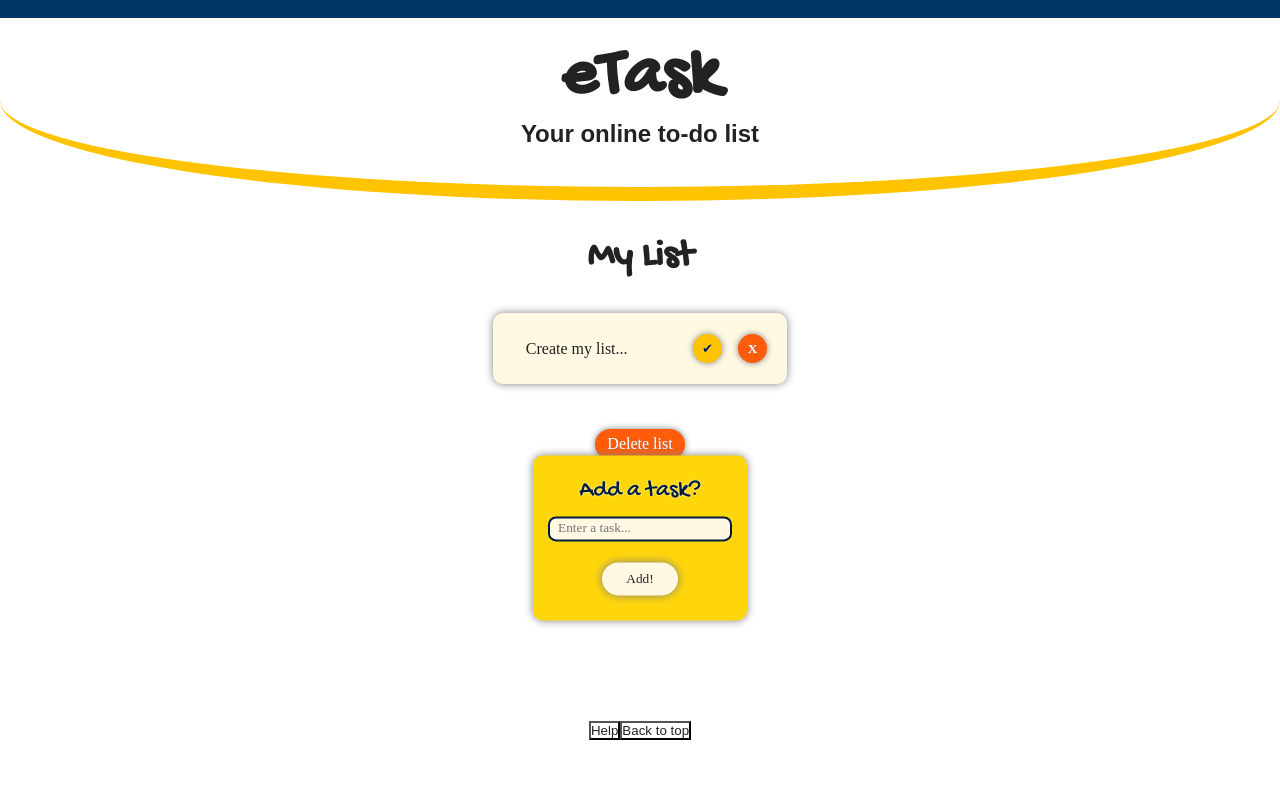
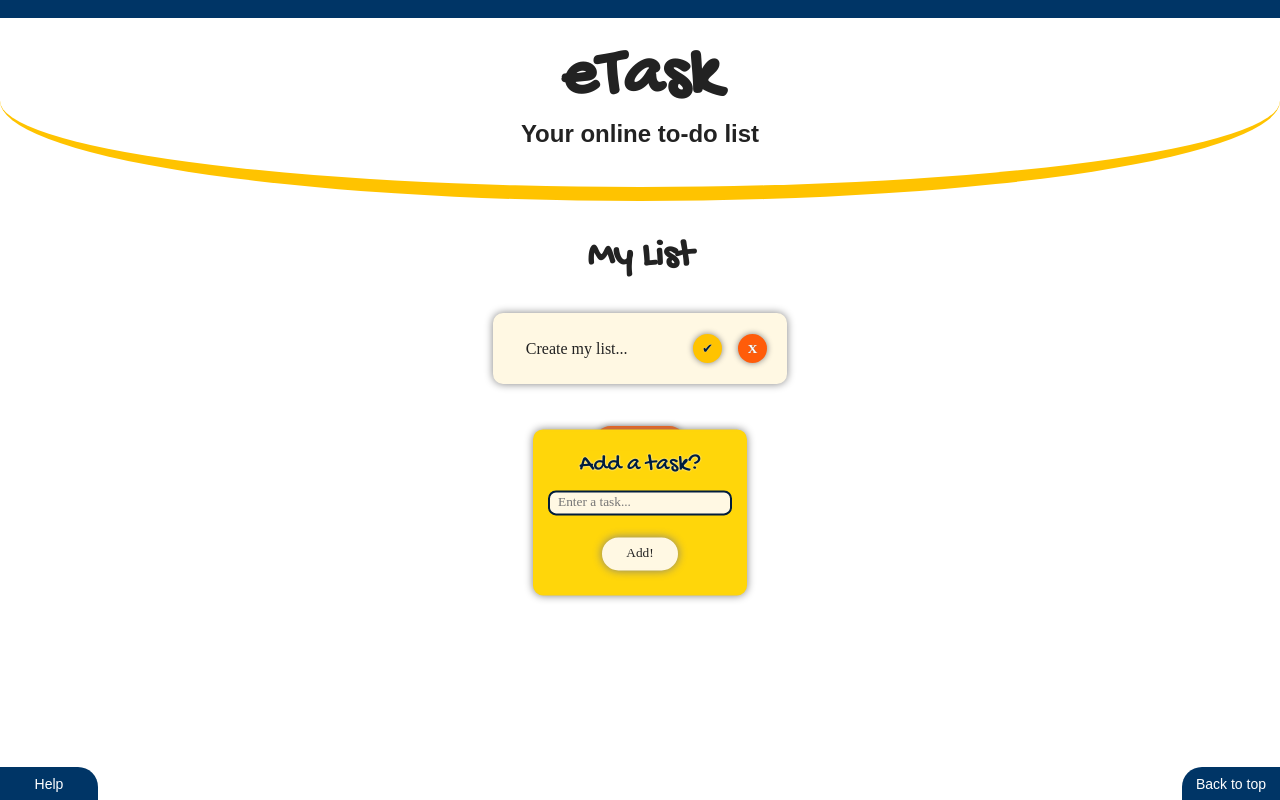
Before and after one commit to gcpearse/to-do-list, a React (Vite) app in the folder to-do-list/: page / in a window 1280 px wide. Built offline with nearby package versions, Linux system fonts and the light colour scheme; the HTML template or start-up script is replaced by a standard one; a web font is replaced by a local one.

Commit message:
styling for updated footer

```diff
--- a/to-do-list/src/App.css
+++ b/to-do-list/src/App.css
@@ -106,7 +106,7 @@ li button:active {
 }
 
 #delete-list-button {
-  margin-top: 0.8em;
+  margin: 0.6em auto;
   border: none;
   border-radius: 20px;
   padding: 0.4em 0.8em;
@@ -124,7 +124,7 @@ li button:active {
 
 #task-adder {
   position: sticky;
-  bottom: 14vw;
+  bottom: 16vw;
   background: none;
 }
 
@@ -132,7 +132,7 @@ li button:active {
   display: flex;
   flex-direction: column;
   align-items: center;
-  margin: 3rem auto;
+  margin: 2rem auto;
   border: 2px solid #FFD60A;
   border-radius: 10px;
   padding: 1.2rem 0.3rem;
@@ -192,15 +192,28 @@ li button:active {
   color: #001D3D;
 }
 
-.back-to-top {
-  display: block;
-  position: sticky;
+footer {
+  display: flex;
+  justify-content: space-between;
+}
+
+.footer-button {
+  position: fixed;
   bottom: 0;
-  margin: 100vw 0 0 auto;
+  margin-top: 100vw;
   border: none;
-  border-radius: 20px 0 0;
   padding: 0.6em 0.9em;
   background: #003566;
   font-size: 14px;
   color: white;
+  min-width: 98px;
 }
+
+#help-button {
+  border-radius: 0 20px 0 0;
+}
+
+#back-to-top-button {
+  right: 0;
+  border-radius: 20px 0 0;
+}
```
